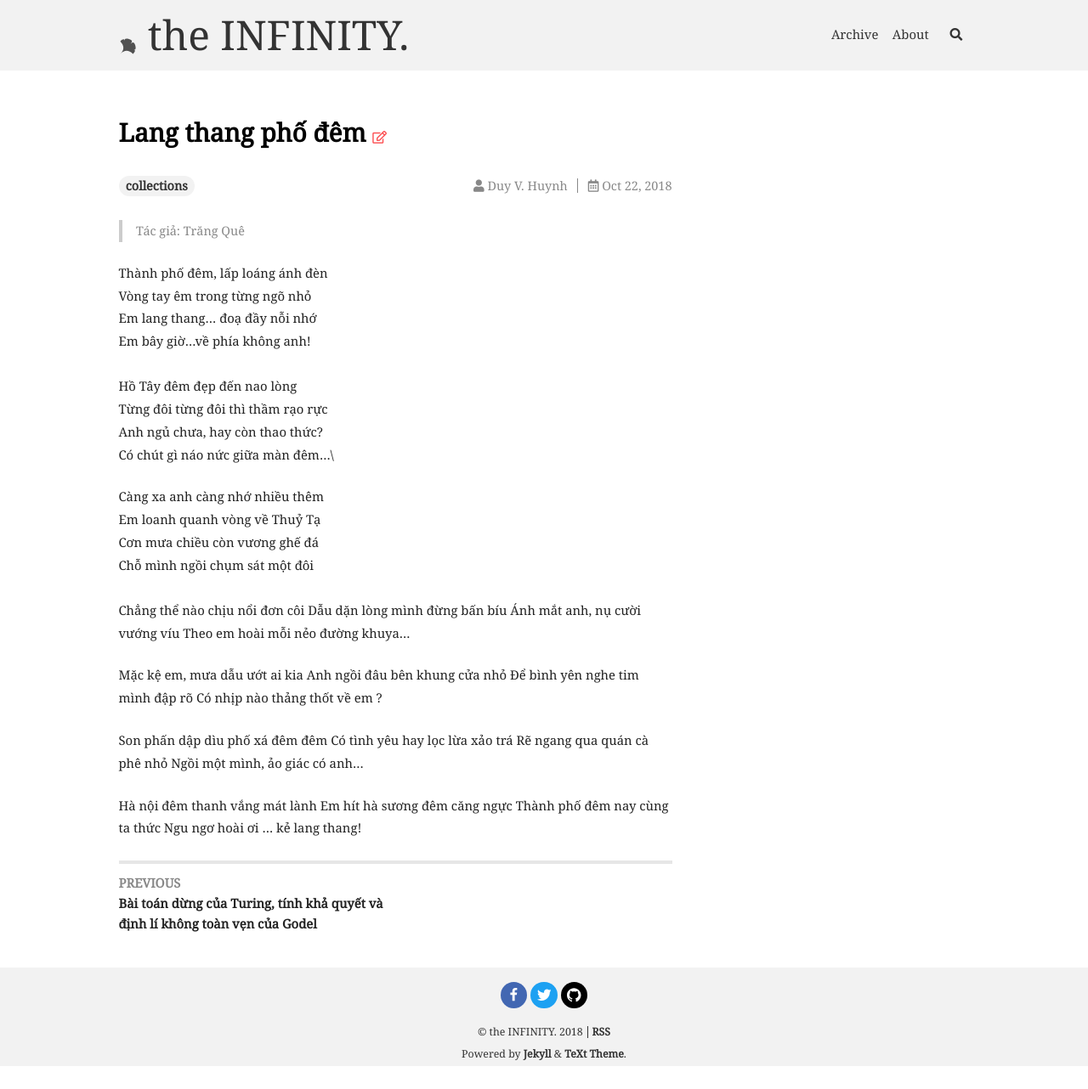
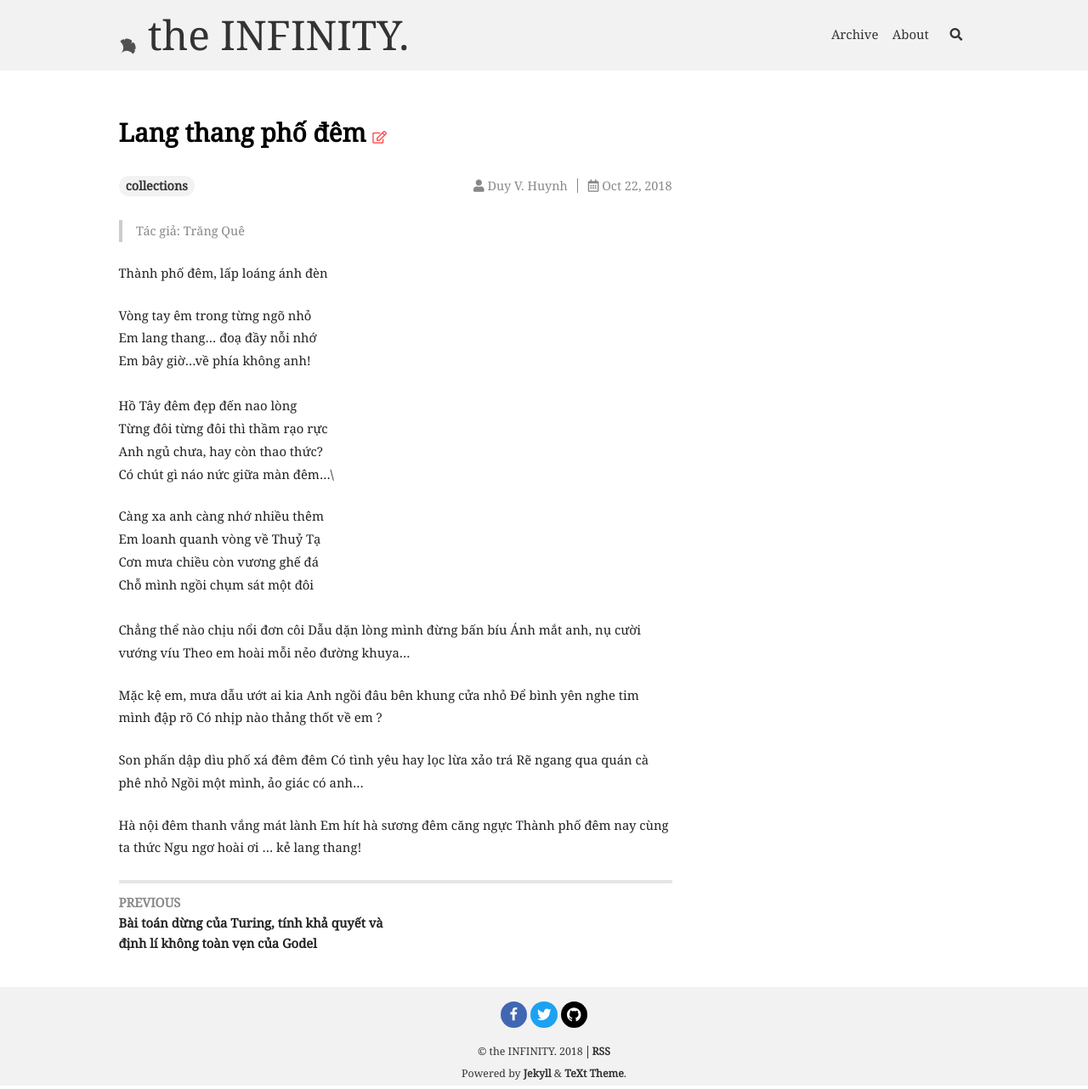
Before and after one commit to vndee/vndee-oldsite, a Jekyll site: the page built from _posts/2018-10-22-lang-thang-pho-dem.md, in a window 1280 px wide. Shown: the whole page at 85% size. Built offline with Jekyll 4.4.1, drawn with Linux system fonts in a browser that asks for light colours; nearby versions of some CDN libraries; before the commit the page ends 1259 px from its top, so only the background shows below that.

```diff
--- a/_posts/2018-10-22-lang-thang-pho-dem.md
+++ b/_posts/2018-10-22-lang-thang-pho-dem.md
@@ -6,7 +6,8 @@ published: true
 ---
 > Tác giả: Trăng Quê
 
-Thành phố đêm, lấp loáng ánh đèn\\
+Thành phố đêm, lấp loáng ánh đèn
+
 Vòng tay êm trong từng ngõ nhỏ\\
 Em lang thang… đoạ đầy nỗi nhớ\\
 Em bây giờ…về phía không anh!\\
```
